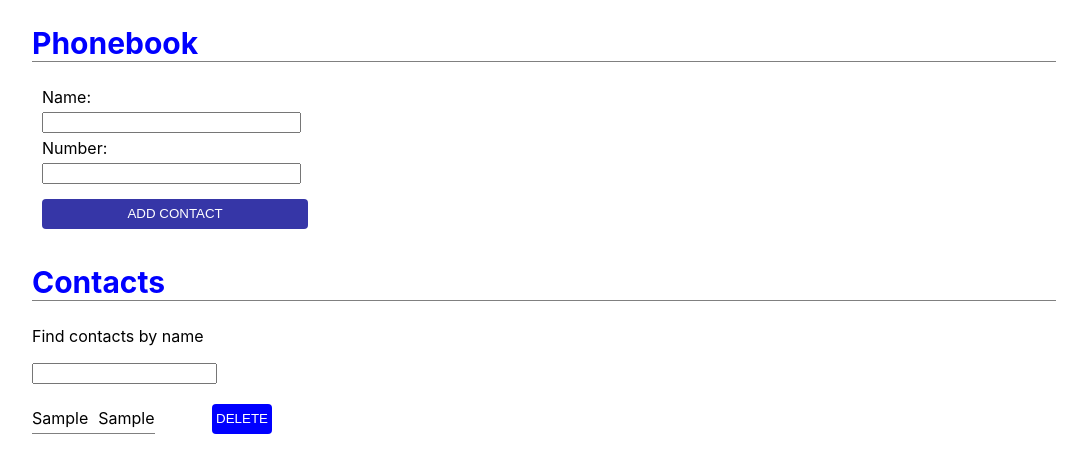
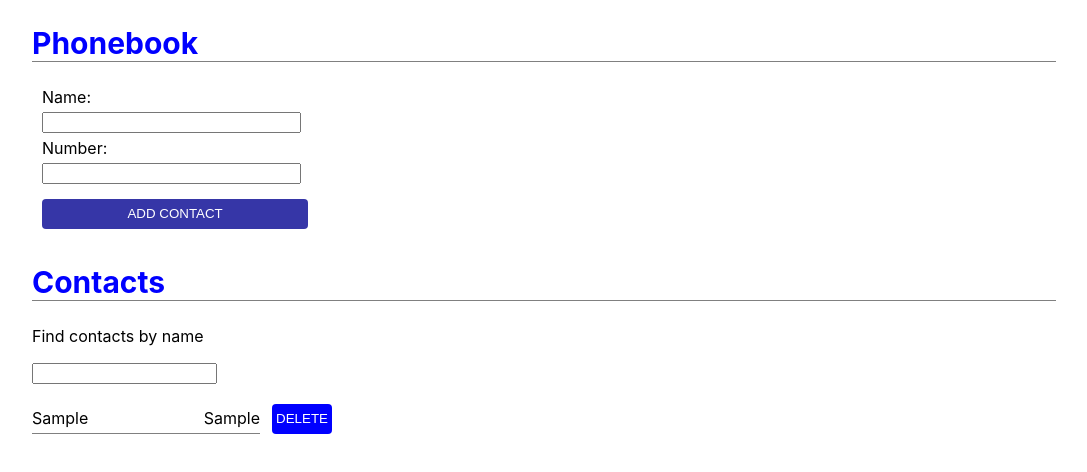
Before and after one commit to RZFalcore/goit-react-hw-08-phonebook, a React (Create React App) app: page / in a window 1280 px wide. Both pictures are taken after typing "Sample", "Sample" into the empty fields and a click on the button "ADD CONTACT". Shown: the top 472 px of the page, without its empty margins (96-1183 px from the left). Built offline with nearby package versions, Linux system fonts and the light colour scheme.

Commit message:
added notifs on existed name

```diff
--- a/package.json
+++ b/package.json
@@ -9,6 +9,7 @@
     "react": "^17.0.1",
     "react-dom": "^17.0.1",
     "react-scripts": "4.0.1",
+    "react-toastify": "^7.0.3",
     "react-transition-group": "^4.4.1",
     "web-vitals": "^0.2.4"
   },
--- a/src/App/App.js
+++ b/src/App/App.js
@@ -7,6 +7,11 @@ import AddForm from "../AddForm/AddForm";
 
 import { contactsFilter } from "../utils/helpers";
 import styles from "../App/App.module.css";
+
+import { toast } from "react-toastify";
+import "react-toastify/dist/ReactToastify.css";
+
+toast.configure();
 export default class App extends Component {
   state = {
     contacts: [],
@@ -17,7 +22,7 @@ export default class App extends Component {
   componentDidMount() {
     const savedContacts = JSON.parse(localStorage.getItem("contacts"));
     if (savedContacts) this.setState({ contacts: savedContacts });
-    this.setState({  animate: true  });
+    this.setState({ animate: true });
   }
 
   componentDidUpdate(prevProps, prevState) {
@@ -41,7 +46,10 @@ export default class App extends Component {
       ? this.setState((state) => ({
           contacts: [...state.contacts, newContact],
         }))
-      : alert(`${newContact.name} is already in contacts.`);
+      : toast.error(`${newContact.name} is already in contacts!`, {
+          position: toast.POSITION.BOTTOM_RIGHT,
+          autoClose: 5000,
+        });
   };
 
   handleDeleteContact = (id) => {
@@ -62,11 +70,13 @@ export default class App extends Component {
         </Title>
         <Title text="Contacts">
           <Filter filter={filter} onChange={this.handleChange} />
-          {filteredContacts.length > 0 && <Contacts
-            animate={animate}
-            contacts={filteredContacts}
-            onDelete={this.handleDeleteContact}
-          />}
+          {filteredContacts.length > 0 && (
+            <Contacts
+              animate={animate}
+              contacts={filteredContacts}
+              onDelete={this.handleDeleteContact}
+            />
+          )}
         </Title>
       </div>
     );
--- a/src/Contact/Contact.module.css
+++ b/src/Contact/Contact.module.css
@@ -1,6 +1,6 @@
 .contact {
     height: 30px;
-    width: 240px;
+    width: 300px;
     margin-bottom: 10px;
     display: flex;
     justify-content: space-between;
@@ -11,7 +11,9 @@
 .infoContainer {
     display: flex;
     align-items: center;
+    justify-content: space-between;
     border-bottom: 1px solid grey;
+    width: 76%;
 }
 
 .label {
```
Also changed, not shown: 1 other file (tests, documents, lock files or other folders).
